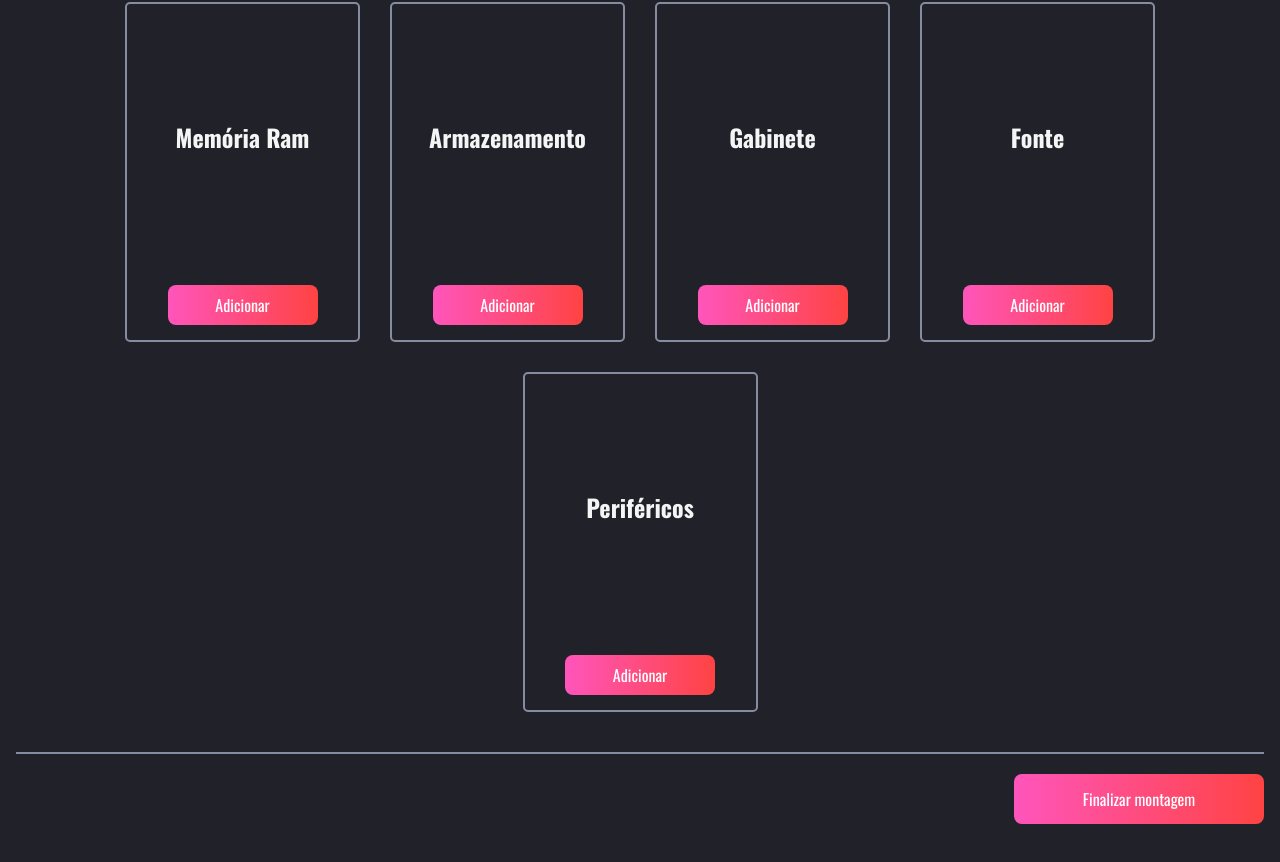
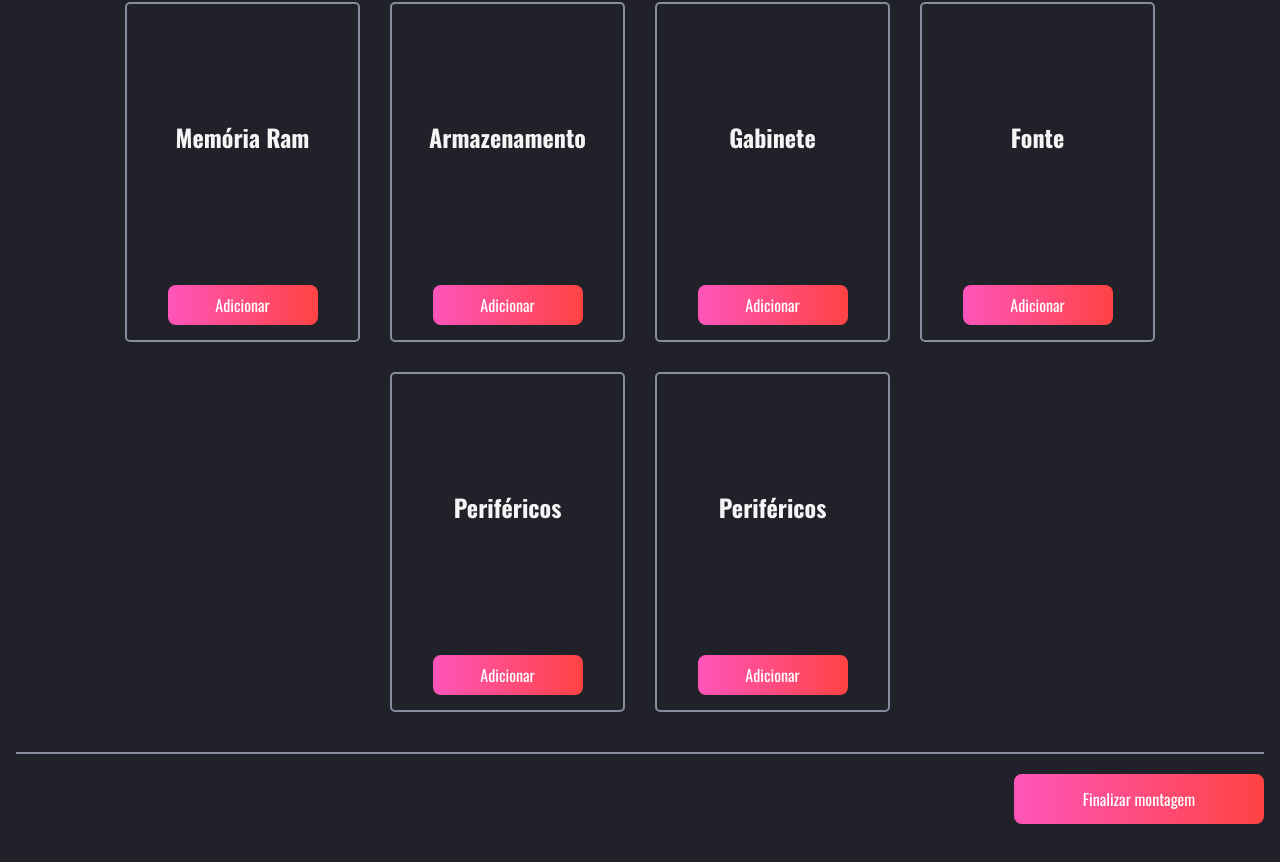
Before and after one commit to igormgg/pc-builder-capstone-q2, a React (Create React App) app: page /build in a window 1280 px wide. Shown: the part 766-1628 px from the top of the page. Built offline with nearby package versions, Linux system fonts and the light colour scheme.

Commit message:
fix: no limits for adding peripherals

```diff
--- a/src/pages/Build/index.jsx
+++ b/src/pages/Build/index.jsx
@@ -174,6 +174,19 @@ const Build = () => {
               </div>
             );
           })}
+          <div className="card">
+            <div className="content">
+              <h3>Periféricos</h3>
+            </div>
+            <div className="footer">
+              <Button
+                size="sm"
+                onClick={() => history.push(`/build/peripherals`)}
+              >
+                Adicionar
+              </Button>
+            </div>
+          </div>
         </ContainerMain>
         <ContainerFooter>
           <Button size="md" onClick={() => buildCheckout()}>
```
